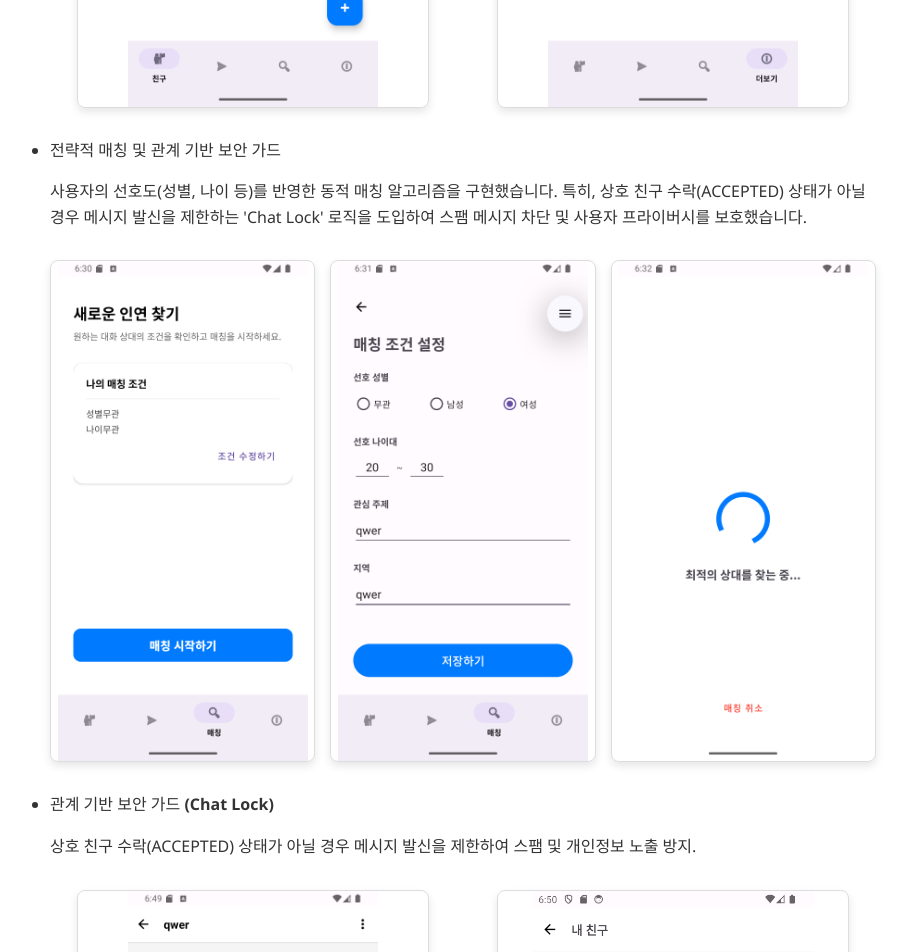
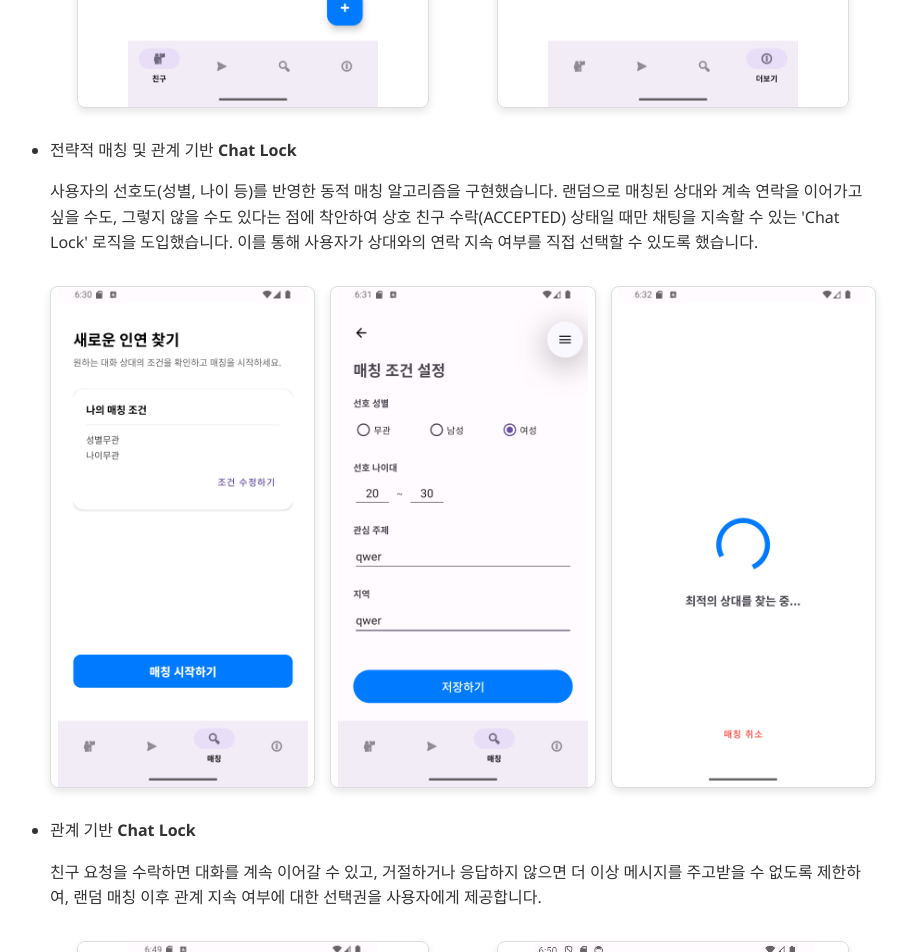
Before and after one commit to JamongFriend/jamongfriend.github.io, a React (Vite) app: page /project/chatzar in a window 1280 px wide. Shown: the part 2040-2992 px from the top of the page, without its empty margins (189-1096 px from the left). Built offline with nearby package versions, Linux system fonts and the light colour scheme.

Commit message:
feat: chatzar 수정 및 404페이지 추가

```diff
--- a/index.html
+++ b/index.html
@@ -7,6 +7,23 @@
     <title>이호규 포트폴리오</title>
   </head>
   <body>
+    <script type="text/javascript">
+      // Single Page Apps for GitHub Pages
+      // https://github.com/rafgraph/spa-github-pages
+      // 404.html에서 넘어온 query string을 원래 경로로 복원한다.
+      (function (l) {
+        if (l.search[1] === '/') {
+          var decoded = l.search
+            .slice(1)
+            .split('&')
+            .map(function (s) {
+              return s.replace(/~and~/g, '&');
+            })
+            .join('?');
+          window.history.replaceState(null, null, l.pathname.slice(0, -1) + decoded + l.hash);
+        }
+      })(window.location);
+    </script>
     <div id="root"></div>
     <script type="module" src="/src/main.tsx"></script>
   </body>
--- a/src/data/projects/chatzar.js
+++ b/src/data/projects/chatzar.js
@@ -17,13 +17,13 @@ export const Chatzar = {
       images: ["/images/Chatzar/Chatzar_friend_list.png", "/images/Chatzar/Chatzar_profile.png"]
     },
     {
-      title: "전략적 매칭 및 관계 기반 보안 가드",
-      desc: "사용자의 선호도(성별, 나이 등)를 반영한 동적 매칭 알고리즘을 구현했습니다. 특히, 상호 친구 수락(ACCEPTED) 상태가 아닐 경우 메시지 발신을 제한하는 'Chat Lock' 로직을 도입하여 스팸 메시지 차단 및 사용자 프라이버시를 보호했습니다.",
+      title: "전략적 매칭 및 관계 기반 Chat Lock",
+      desc: "사용자의 선호도(성별, 나이 등)를 반영한 동적 매칭 알고리즘을 구현했습니다. 랜덤으로 매칭된 상대와 계속 연락을 이어가고 싶을 수도, 그렇지 않을 수도 있다는 점에 착안하여 상호 친구 수락(ACCEPTED) 상태일 때만 채팅을 지속할 수 있는 'Chat Lock' 로직을 도입했습니다. 이를 통해 사용자가 상대와의 연락 지속 여부를 직접 선택할 수 있도록 했습니다.",
       images: ["/images/Chatzar/Chatzar_matching.png", "/images/Chatzar/Chatzar_matching_detail.png", "/images/Chatzar/Chatzar_isMatching.png"]
     },
     {
-      title: "관계 기반 보안 가드 (Chat Lock)",
-      desc: "상호 친구 수락(ACCEPTED) 상태가 아닐 경우 메시지 발신을 제한하여 스팸 및 개인정보 노출 방지.",
+      title: "관계 기반 Chat Lock",
+      desc: "친구 요청을 수락하면 대화를 계속 이어갈 수 있고, 거절하거나 응답하지 않으면 더 이상 메시지를 주고받을 수 없도록 제한하여, 랜덤 매칭 이후 관계 지속 여부에 대한 선택권을 사용자에게 제공합니다.",
       images: ["/images/Chatzar/Chatzar_isNotFriend.png", "/images/Chatzar/Chatzar_friend_request.png"]
     }
   ],
```
Also changed, not shown: public/404.html (added, +25 -0 lines), .claude/settings.local.json.
